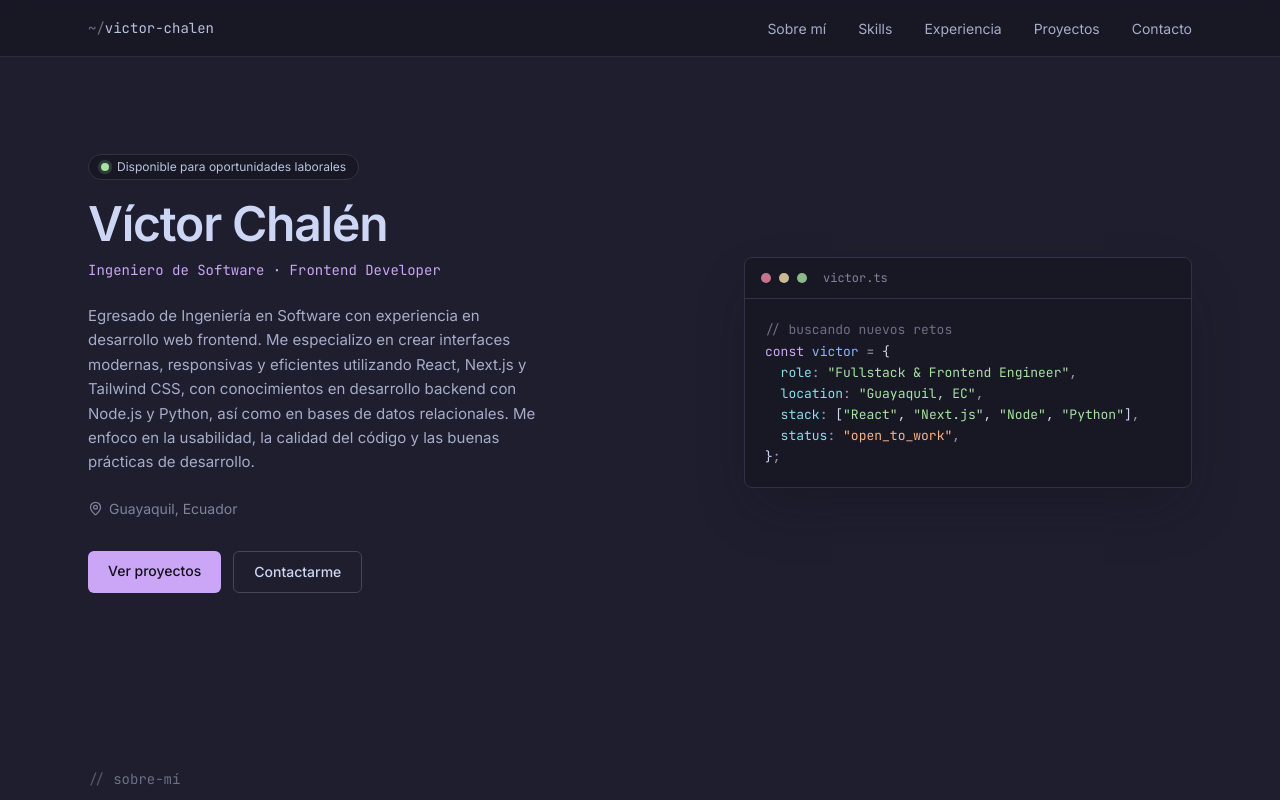
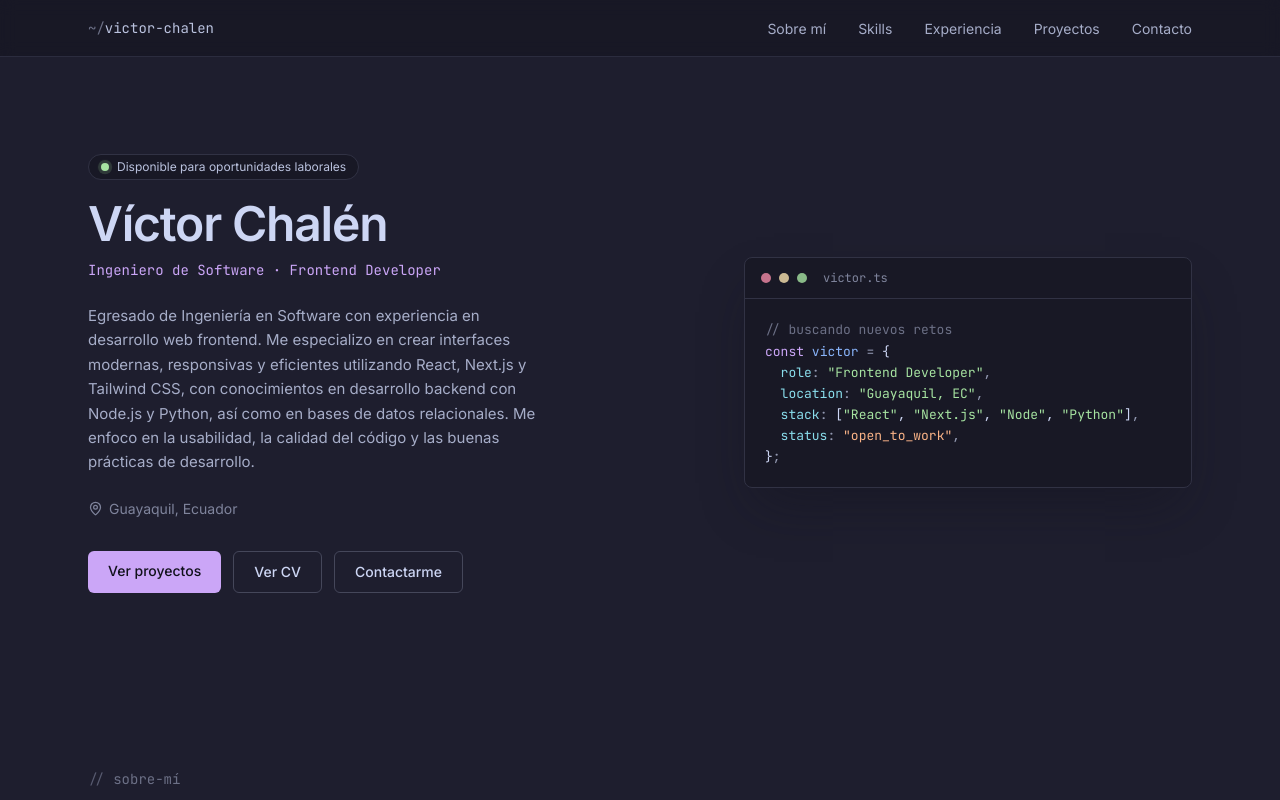
Before and after one commit to victorchalen98/victorchalen98.github.io, a Next.js app: page / in a window 1280 px wide. Shown: the top 800 px of the page. Built offline with nearby package versions, Linux system fonts and the light colour scheme.

Commit message:
style: agregando boton CV

```diff
--- a/components/CodeWindow.tsx
+++ b/components/CodeWindow.tsx
@@ -19,7 +19,7 @@ export default function CodeWindow() {
           {"  "}
           <span className="text-sky">role</span>
           <span className="text-overlay2">:</span>{" "}
-          <span className="text-green">&quot;Fullstack &amp; Frontend Engineer&quot;</span>
+          <span className="text-green">&quot;Frontend Developer&quot;</span>
           <span className="text-overlay2">,</span>
           {"\n"}
           {"  "}
--- a/components/Hero.tsx
+++ b/components/Hero.tsx
@@ -42,6 +42,12 @@ export default function Hero() {
             Ver proyectos
           </a>
           <a
+            href="#proyectos"
+            className="inline-flex items-center gap-2 rounded-md border border-surface1 px-5 py-2.5 text-sm font-medium text-text transition-colors hover:border-peach hover:text-peach"
+          >
+            Ver CV
+          </a>
+          <a
             href="#contacto"
             className="rounded-md border border-surface1 px-5 py-2.5 text-sm font-medium text-text transition-colors hover:border-mauve hover:text-mauve"
           >
--- a/lib/data.ts
+++ b/lib/data.ts
@@ -61,16 +61,21 @@ export const experience = [
 ] as const;
 
 export const projects = [
+  { name: "Premier League Matchday",
+    description: "Aplicación web para consultar información y estadísticas de equipos de la Premier League, incluyendo próximo rival, racha de partidos, goleador, historial de enfrentamientos y tabla de posiciones. Desarrollada con React y Vite, con un backend en Express que funciona como proxy hacia la API de football-data.org, protegiendo las credenciales y aplicando caché para optimizar las solicitudes.",
+    stack: ["React", "Vite", "Node.js", "Express", "Football-Data API"],
+    link: "https://premier-league-nine.vercel.app/",
+  },
+
   {
     name: "Agente de IA Conversacional (AI Agent)",
     description:
       "Asistente inteligente basado en el patrón ReAct, integrando la API de Google Gemini para la toma de decisiones autónoma entre el razonamiento lógico y la ejecución de herramientas externas. Incluye automatización como evaluación de expresiones matemáticas y gestión de archivos (lectura/escritura), con entornos controlados para garantizar la integridad del sistema.",
     stack: ["Python", "Gemini API", "ReAct"],
     link: "https://github.com/victorchalen98/AI_Agent",
-  },{ name: "Premier League Matchday",
-    description: "Aplicación web para consultar información y estadísticas de equipos de la Premier League, incluyendo próximo rival, racha de partidos, goleador, historial de enfrentamientos y tabla de posiciones. Desarrollada con React y Vite, con un backend en Express que funciona como proxy hacia la API de football-data.org, protegiendo las credenciales y aplicando caché para optimizar las solicitudes.",
-    stack: ["React", "Vite", "Node.js", "Express", "Football-Data API"],
-    link: "https://github.com/victorchalen98/premier-league-app", },
+  }
+
+
 
 
 
```
